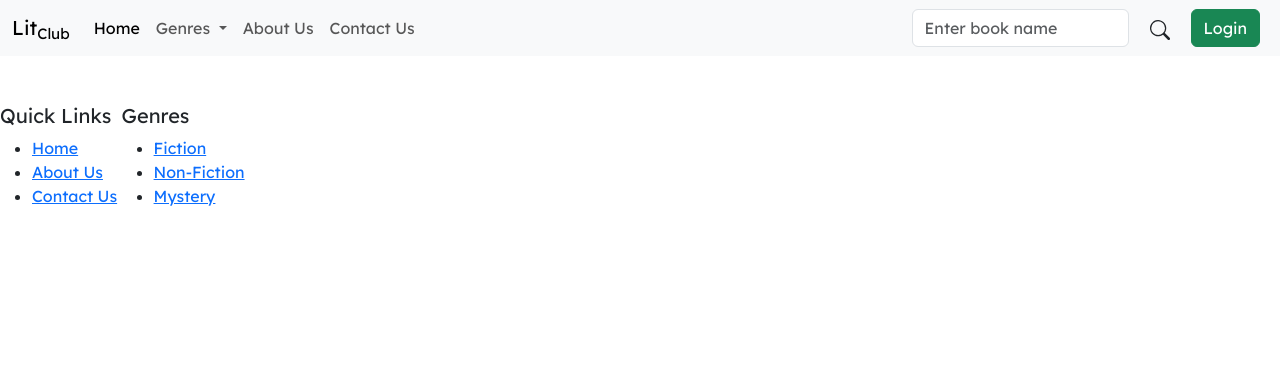
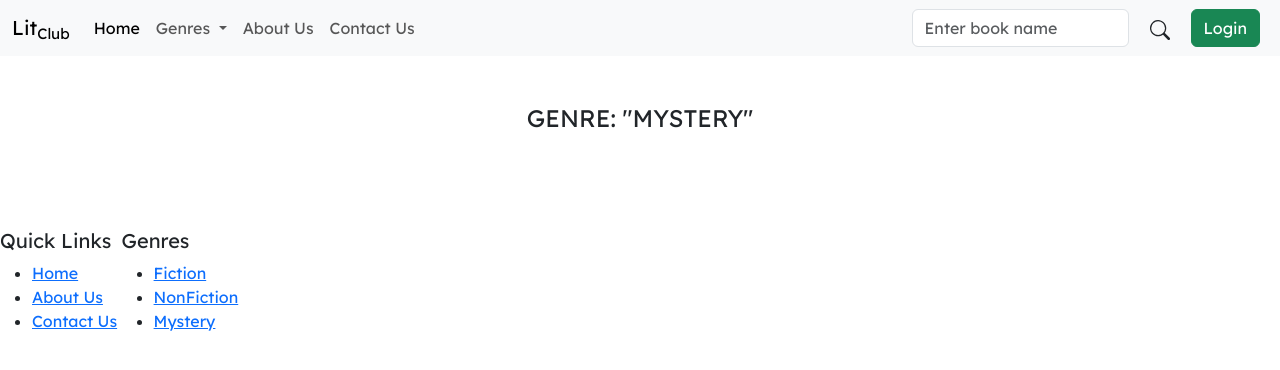
Before and after one commit to Dhruvi111/Book_Review_Aggregator_and_Price_Comparison_Website, a Django app: page /genre/ in a window 1280 px wide. Shown: the top 370 px of the page. Run offline with Django 4.2, Linux system fonts and the light colour scheme; data that the repository does not hold is empty.

```diff
--- a/Books/bookReview/templates/bookReview/basic.html
+++ b/Books/bookReview/templates/bookReview/basic.html
@@ -65,9 +65,9 @@
                 Genres
               </a>
               <ul class="dropdown-menu">
-                <li><a class="dropdown-item" href="/genre" name="genre">Fiction</a></li>
-                <li><a class="dropdown-item" href="#">Non-Fiction</a></li>
-                <li><a class="dropdown-item" href="#">Mystery</a></li>
+                <li><a class="dropdown-item" href="/genre" id="fiction">Fiction</a></li>
+                <li><a class="dropdown-item" href="/genre" id="Non-Fiction">Non-Fiction</a></li>
+                <li><a class="dropdown-item" href="/genre">Mystery</a></li>
                 <li><hr class="dropdown-divider" /></li>
                 <li>
                   <a class="dropdown-item" href="#">Something else here</a>
@@ -128,13 +128,18 @@
           <h5>Genres</h5>
           <ul>
             <li><a href="/genre">Fiction</a></li>
-            <li><a href="#">Non-Fiction</a></li>
-            <li><a href="#">Mystery</a></li>
+            <li><a href="/genre">NonFiction</a></li>
+            <li><a href="/genre">Mystery</a></li>
           </ul>
         </div>
       </div>
     </footer>
 
-    {% block js %}{% endblock js %}
+    {% block js %}
+      <script>
+        fiction = document.getElementById('fiction').innerHTML;
+        console.log(fiction)
+      </script>
+    {% endblock js %}
   </body>
 </html>
--- a/Books/bookReview/templates/bookReview/genre.html
+++ b/Books/bookReview/templates/bookReview/genre.html
@@ -17,7 +17,7 @@
     <div id="carouselExampleSlidesOnly" class="carousel slide" data-bs-ride="carousel">
         <div class="container carousel-inner">
             <div class="carousel-item active">
-               {% if Fiction in category %}
+               {% comment %} {% if "Fiction" in category %} {% endcomment %}
 
                 <h4 class="mt-5 mb-5">{{gen|upper}} "{{query|upper}}"</h4>
 
@@ -40,10 +40,10 @@
                     {% endif %}
                     {% endfor %}
 
-                {% else %}
+                {% comment %} {% else %}
 
 
-               {% endif %}
+               {% endif %} {% endcomment %}
 
             </div>
 
--- a/Books/bookReview/views.py
+++ b/Books/bookReview/views.py
@@ -2,7 +2,7 @@ import requests
 from django.shortcuts import render, HttpResponse
 from .models import Book
 from math import ceil
-
+from bs4 import BeautifulSoup
 
 # Create your views here.
 def api(query, data):
@@ -57,6 +57,16 @@ def api(query, data):
         params = {'msg': "No Results Found :)"}
     return params
 
+# def gettext():
+#     url = 'http://127.0.0.1:8000/'
+#     r = requests.get(url)
+#     htmlContent = r.content
+#     soup = BeautifulSoup(htmlContent, 'html.parser')
+#     text = []
+#     for tag in soup.find_all('a',{"class":"dropdown-item"}):
+#         text.append(tag.text)
+#     return text
+
 def index(request):
     allBooks = []
     # run the folowing two lines and for loop one by one in shell and print the variables to get the idea of what is happening
@@ -92,15 +102,19 @@ def contact(request):
 def search(request):
     # The API provides maximum 40 results -- search by booknames
     query = request.GET.get('book_name')
-    data = requests.get("https://www.googleapis.com/books/v1/volumes?q=intitle:" + query+"&maxResults=40")
+    data = requests.get("https://www.googleapis.com/books/v1/volumes?q=intitle:" + query+"&printType=books&maxResults=36")
 
     x = api(query=query, data=data)  # x has the value of params
     return render(request, "bookReview/search.html", x)
 
-# not working properly
+# not working fully
+
+
 def genre(request):
-    query ="Fiction"
-    data = requests.get("https://www.googleapis.com/books/v1/volumes?q=subject:" + query+"&maxResults=40")
+
+    query = 'mystery'
+    # if query in text:
+    data = requests.get("https://www.googleapis.com/books/v1/volumes?q=subject:" + query+"&printType=books&maxResults=36")
     x = api(query=query, data=data)
-    print("function exec")
+    #  print(x)
     return render(request, "bookReview/genre.html", x)
```
Also changed, not shown: Books/db.sqlite3, Books/media/bookReview/images/b25.jpg (added).
